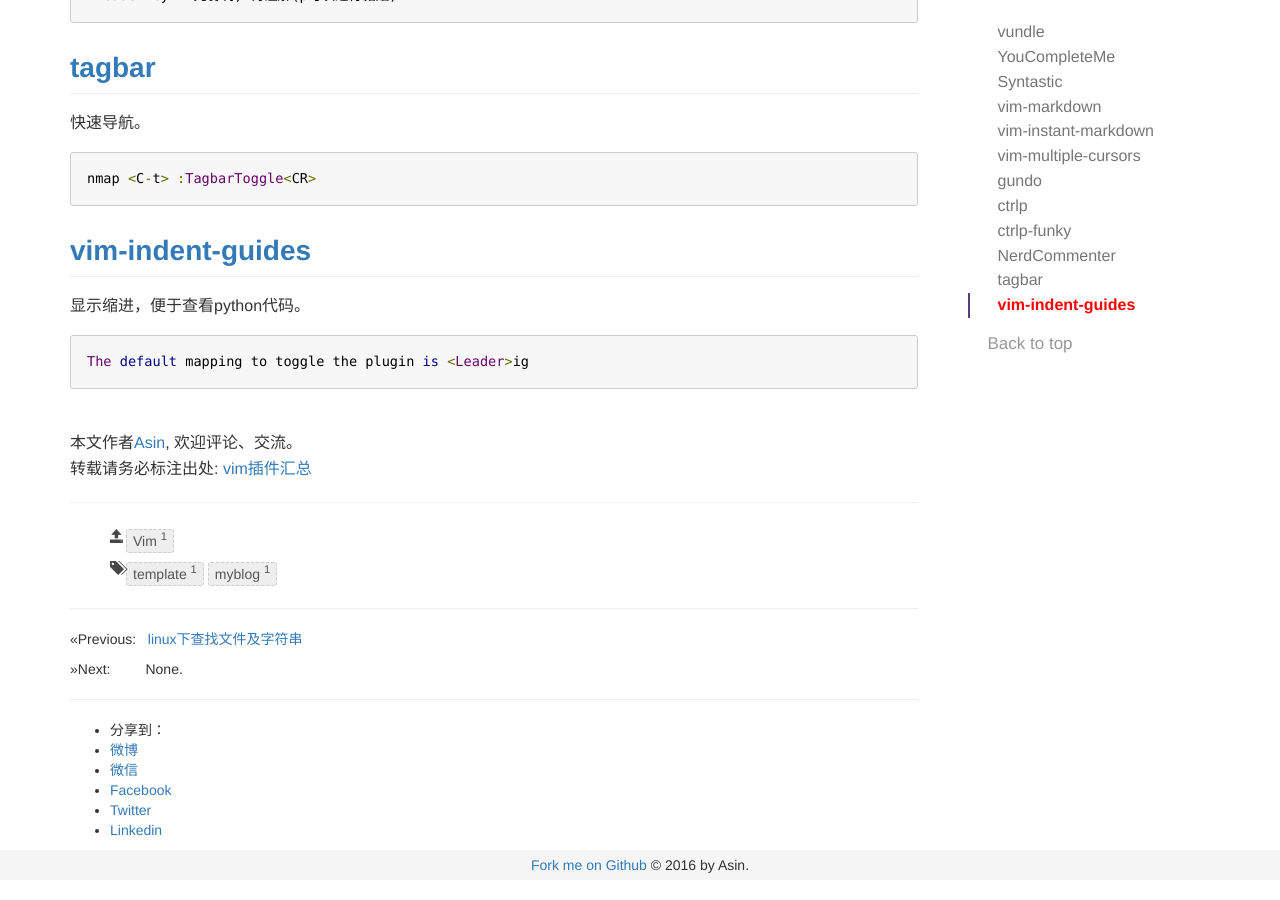
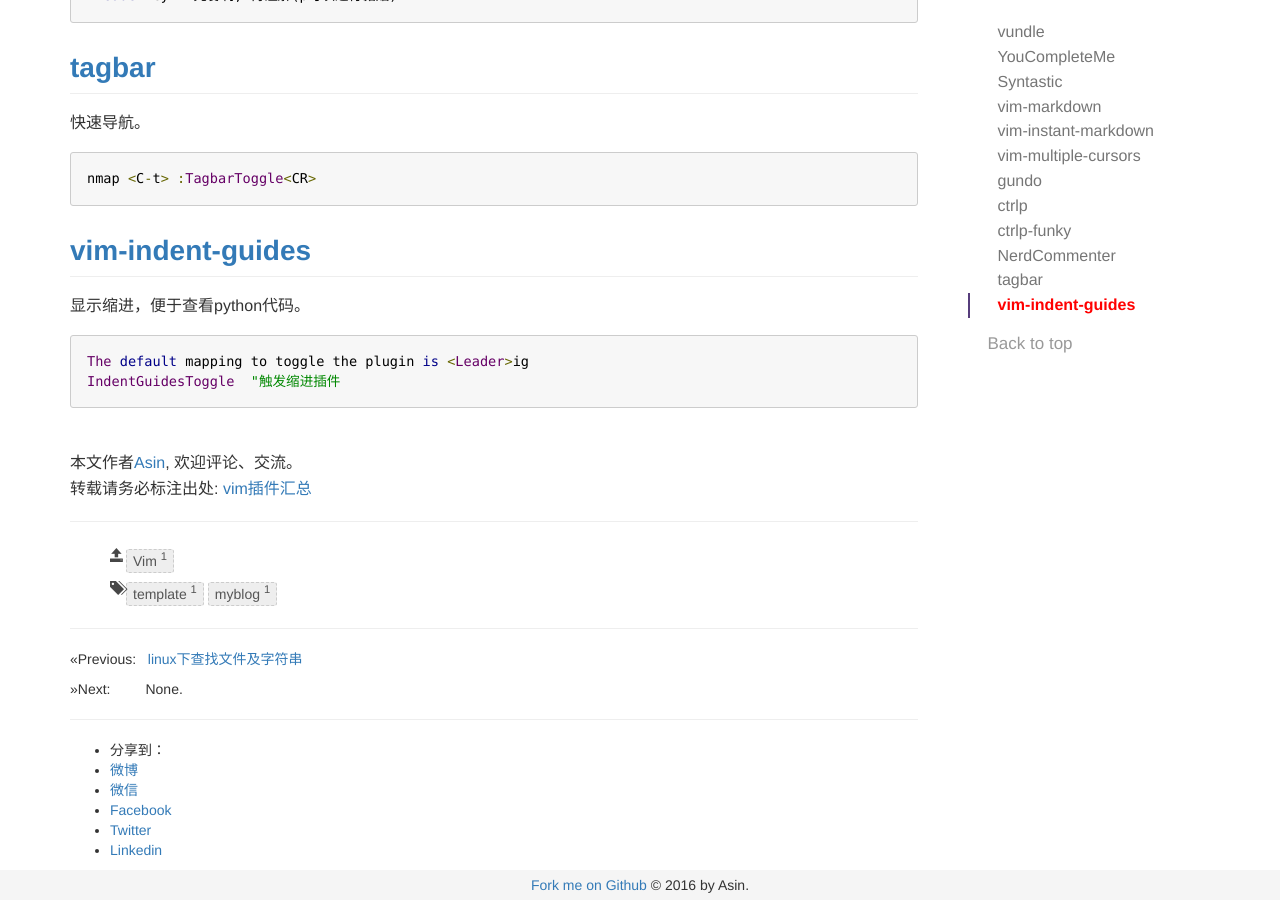
Before and after one commit to asin929/asin929.github.io, a Jekyll site: the page built from _posts/Vim/2016-3-5-vim插件汇总.md, in a window 1280 px wide and 900 px high, scrolled down 2015 px. Built offline with Jekyll 4.4.1, drawn with Linux system fonts in a browser that asks for light colours; comment, search, counter and statistics services are not loaded.

Commit message:
update vim插件汇总

```diff
--- a/_posts/Vim/2016-3-5-vim插件汇总.md
+++ b/_posts/Vim/2016-3-5-vim插件汇总.md
@@ -85,3 +85,4 @@ vim-instant-markdown是通过浏览器对markdown文件进行实时预览的插
 显示缩进，便于查看python代码。
 
     The default mapping to toggle the plugin is <Leader>ig
+    IndentGuidesToggle  "触发缩进插件
```
